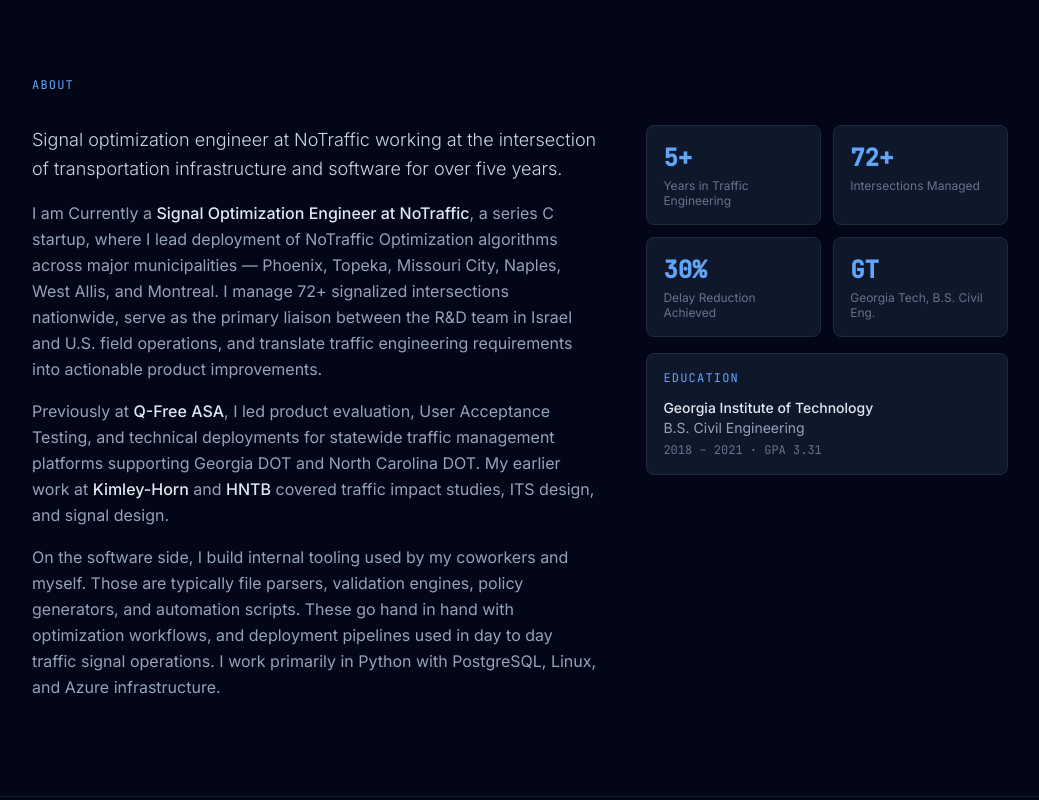
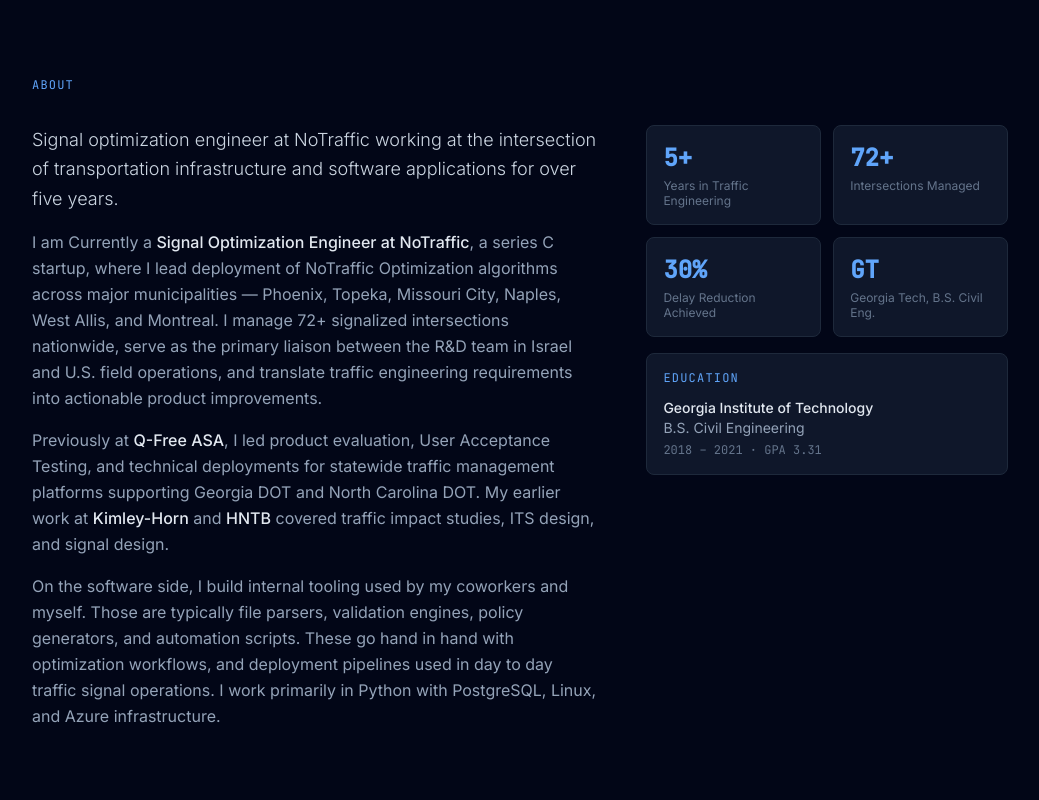
Before and after one commit to shmucas/portfolio, a React (Vite) app: page / in a window 1280 px wide. Shown: the part 820-1620 px from the top of the page, without its empty margins (120-1159 px from the left). Built offline with nearby package versions, Linux system fonts and the light colour scheme.

Commit message:
update resume

```diff
--- a/src/components/About.jsx
+++ b/src/components/About.jsx
@@ -20,7 +20,7 @@
             <div className="md:col-span-3 space-y-4">
               <p className="text-slate-300 text-lg leading-relaxed font-light">
                 Signal optimization engineer at NoTraffic working at the intersection of
-                transportation infrastructure and software for over five years.
+                transportation infrastructure and software applications for over five years.
               </p>
               <p className="text-slate-400 leading-relaxed">
                 I am Currently a <span className="text-slate-200 font-medium">Signal Optimization Engineer at NoTraffic</span>, a series C startup,
--- a/src/components/Footer.jsx
+++ b/src/components/Footer.jsx
@@ -12,7 +12,7 @@
               Let's work together.
             </h2>
             <p className="text-slate-400 text-sm leading-relaxed max-w-xs">
-              Open to conversations about transportation systems, signal optimization,
+              Open to conversations about transportation systems, signal optimization, using AI for traffic engineering applications,
               and technical infrastructure projects.
             </p>
           </div>
```
